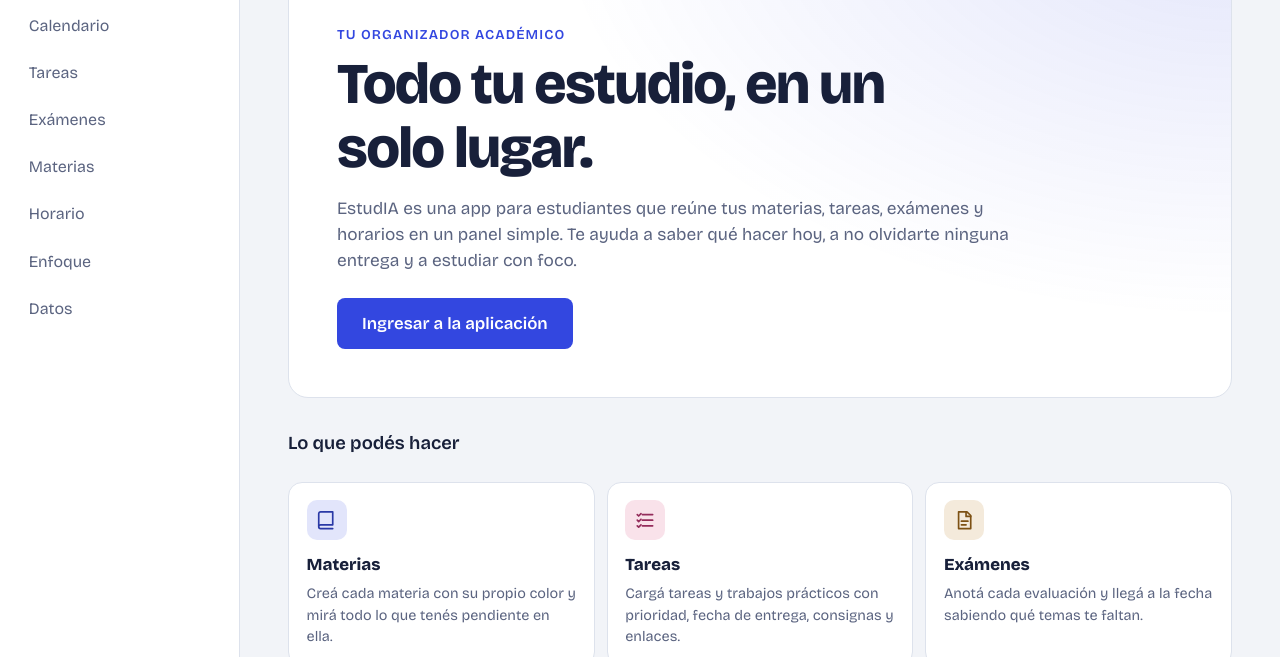
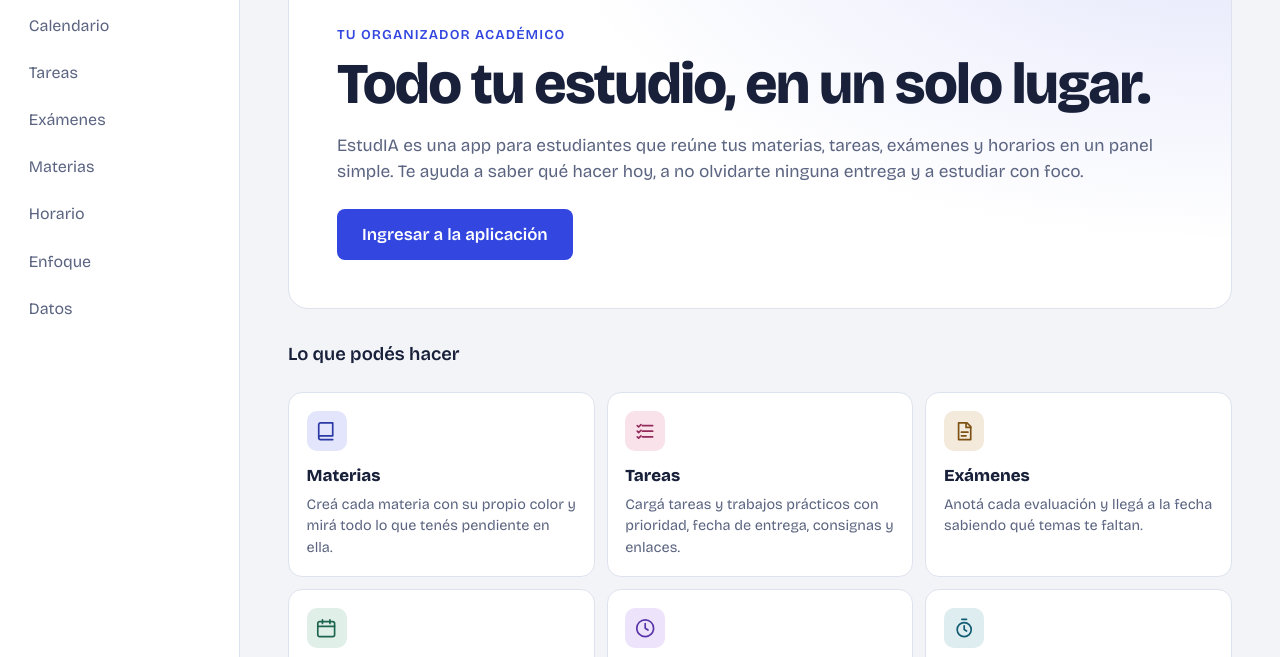
Before and after one commit to mateoguinsburg35/EstudIA, a plain HTML site: page index.html in a window 1280 px wide. Shown: the part 132-789 px from the top of the page. Drawn offline with nearby package versions, Linux system fonts and the light colour scheme.

Commit message:
style: mejorar distribucion del texto en portada

```diff
--- a/estilos.css
+++ b/estilos.css
@@ -136,8 +136,8 @@ code{padding:0 .25rem;border-radius:4px;background:var(--fondo)}
 .nombre{font-size:1.9rem;font-weight:800;letter-spacing:-.03em}
 .nombre span{color:var(--acento)}
 .etiqueta{margin:1.75rem 0 .5rem;font-size:.85rem;font-weight:600;letter-spacing:.08em;text-transform:uppercase;color:var(--acento)}
-.portada h1{max-width:18ch;font-size:clamp(2.2rem,6vw,3.6rem)}
-.bajada{max-width:42rem;margin:1rem 0 1.5rem;font-size:1.08rem;color:var(--suave)}
+.portada h1{max-width:24ch;font-size:clamp(2.2rem,6vw,3.6rem)}
+.bajada{max-width:80ch;margin:1rem 0 1.5rem;font-size:1.08rem;color:var(--suave)}
 .boton.grande{padding:.75rem 1.5rem;font-size:1.05rem}
 .titulo-funciones{margin:.5rem 0 0}
 .funciones{display:grid;grid-template-columns:repeat(auto-fit,minmax(15rem,1fr));gap:.75rem;margin:0;padding:0;list-style:none}
```
